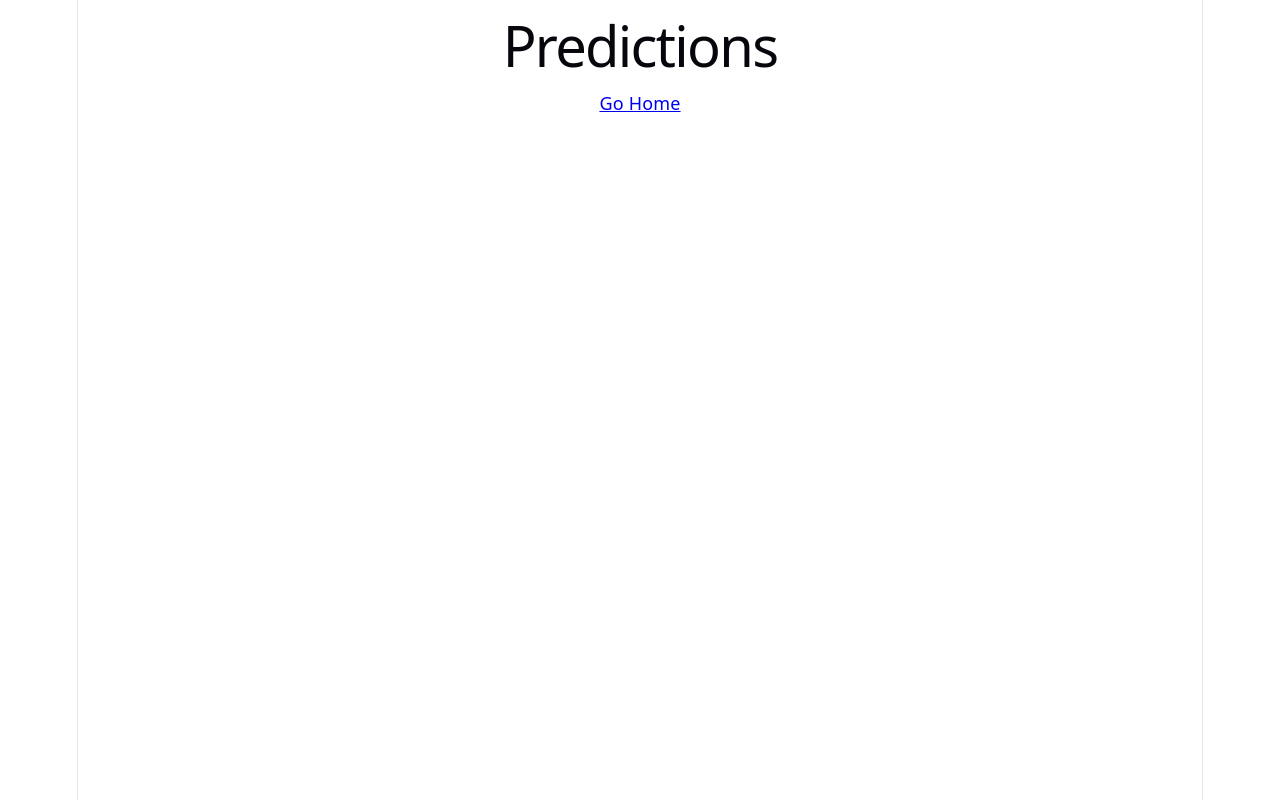
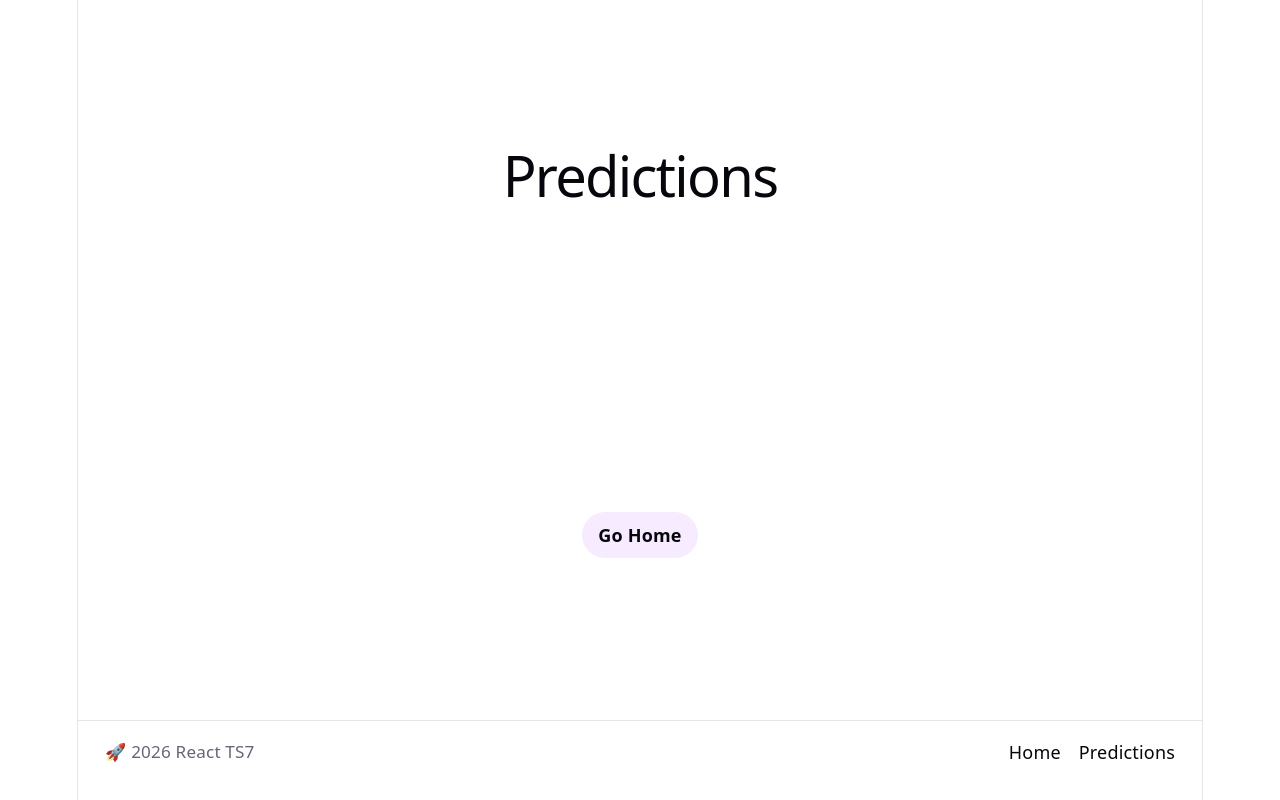
Before and after one commit to lburcusel/react-ts7, a React (Vite) app: page /predictions in a window 1280 px wide. Built offline with nearby package versions, Linux system fonts and the light colour scheme.

Commit message:
Added a global footer

```diff
--- a/src/App.css
+++ b/src/App.css
@@ -1,7 +1,7 @@
 .predictions-page {
   display: grid;
   place-items: center;
-  min-height: 100vh;
+  min-height: 90vh;
 }
 
 .predictions-page h1 {
@@ -244,3 +244,36 @@
     border-right-color: var(--border);
   }
 }
+
+.app-footer {
+  display: flex;
+  align-items: center;
+  justify-content: space-between;
+  gap: 1rem;
+  padding: 1rem 1.5rem;
+  border-top: 1px solid var(--border);
+  background: var(--card-bg);
+  color: var(--text);
+}
+
+.app-footer__text {
+  margin: 0;
+  font-size: 0.95rem;
+}
+
+.app-footer__nav {
+  display: flex;
+  gap: 1rem;
+}
+
+.app-footer__nav a {
+  color: var(--text-h);
+  text-decoration: none;
+}
+
+@media (max-width: 640px) {
+  .app-footer {
+    flex-direction: column;
+    text-align: center;
+  }
+}
--- a/src/App.tsx
+++ b/src/App.tsx
@@ -1,4 +1,5 @@
 import { BrowserRouter, Route, Routes } from "react-router";
+import "./App.css";
 import { routes } from "./routes";
 
 function App() {
--- a/src/PageWrapper.tsx
+++ b/src/PageWrapper.tsx
@@ -1,5 +1,6 @@
 import { Suspense } from "react";
 import type { ComponentType } from "react";
+import Footer from "./components/Footer";
 
 type PageWrapperProps = {
   Page: ComponentType;
@@ -8,7 +9,12 @@ type PageWrapperProps = {
 export function PageWrapper({ Page }: PageWrapperProps) {
   return (
     <Suspense fallback={<div>Loading page...</div>}>
-      <Page />
+      <div style={{ minHeight: "90vh", display: "flex", flexDirection: "column" }}>
+        <div style={{ flex: 1 }}>
+          <Page />
+        </div>
+        <Footer />
+      </div>
     </Suspense>
   );
 }
--- /dev/null
+++ b/src/components/Footer.tsx
@@ -0,0 +1,15 @@
+import { Link } from "react-router";
+import { routePaths } from "../routes";
+
+export default function Footer() {
+  return (
+    <footer className="app-footer">
+      <p className="app-footer__text">🚀 {new Date().getFullYear()} React TS7</p>
+
+      <nav className="app-footer__nav" aria-label="Footer navigation">
+        <Link to={routePaths.home}>Home</Link>
+        <Link to={routePaths.predictions}>Predictions</Link>
+      </nav>
+    </footer>
+  );
+}
--- a/src/pages/HomePage.tsx
+++ b/src/pages/HomePage.tsx
@@ -3,7 +3,6 @@ import { Link } from "react-router";
 import reactLogo from "../assets/react.svg";
 import viteLogo from "../assets/vite.svg";
 import heroImg from "../assets/hero.png";
-import "../App.css";
 import InputLogger from "../InputLogger";
 import { routePaths } from "../routes";
 
```
